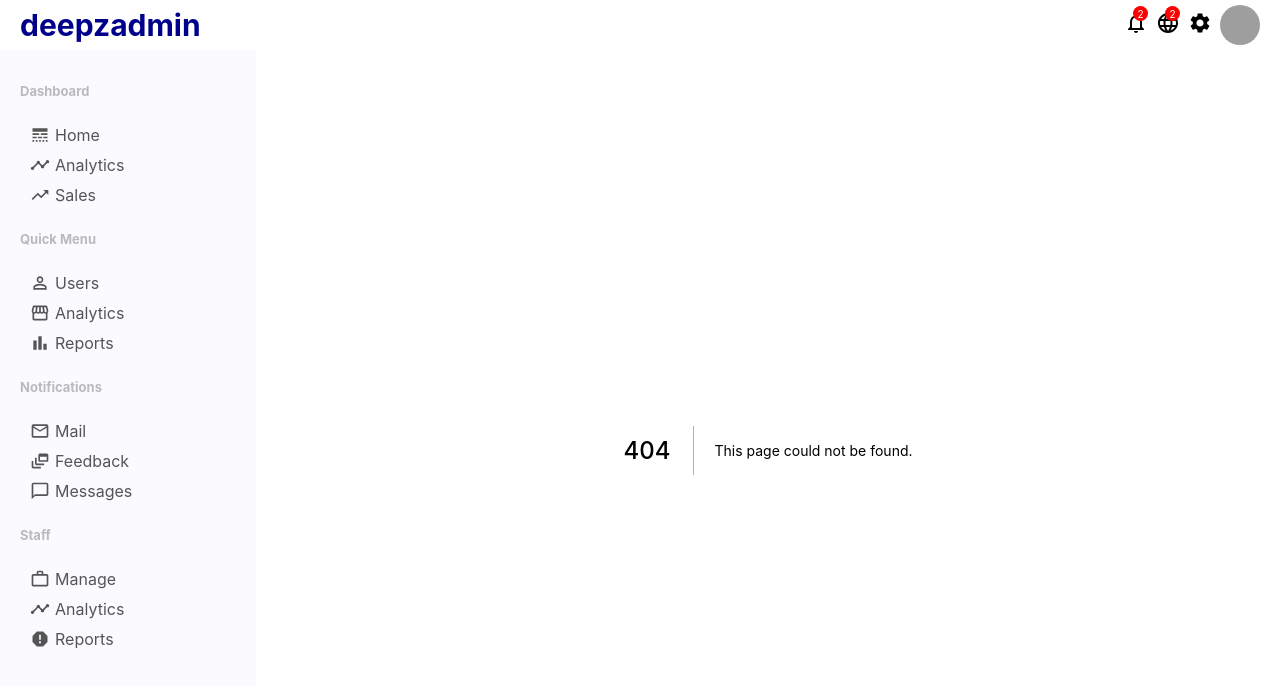
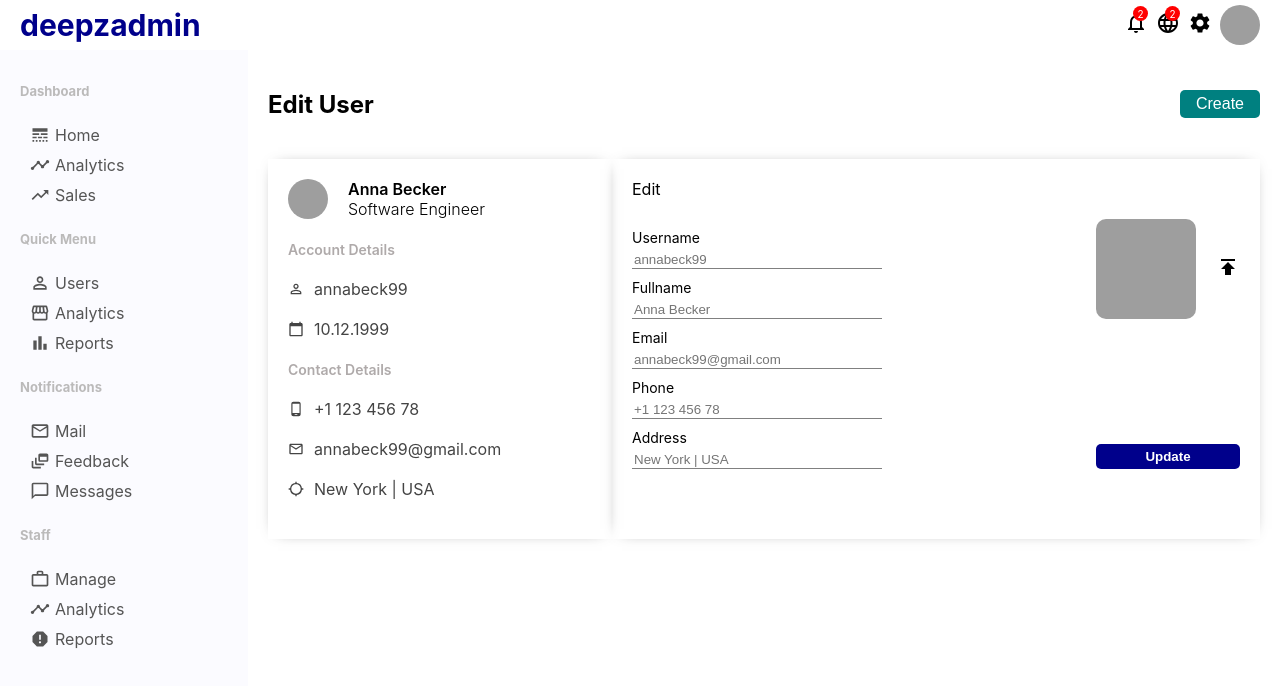
Before and after one commit to deepzS2/MERN-ecommerce, a Next.js app in the folder frontend/: page /user/1 in a window 1280 px wide. Before the commit this address had no page. Shown: the top 686 px of the page. Built offline with nearby package versions, Linux system fonts and the light colour scheme; grey boxes are pictures that could not be loaded.

Commit message:
✨(frontend): User page

```diff
--- /dev/null
+++ b/frontend/src/pages/user/[id].tsx
@@ -0,0 +1,155 @@
+import { NextPage } from 'next'
+import Image from 'next/image'
+import {
+	MdPermIdentity,
+	MdCalendarToday,
+	MdPhoneAndroid,
+	MdMailOutline,
+	MdLocationSearching,
+	MdPublish,
+} from 'react-icons/md'
+
+import {
+	Container,
+	TitleContainer,
+	UserContainer,
+	ImageContainer,
+	UserShow,
+	UserUpdate,
+	FormItem,
+} from '@styles/pages/User'
+
+const User: NextPage = () => {
+	const iconsSize = 16
+
+	return (
+		<Container>
+			<TitleContainer>
+				<h1>Edit User</h1>
+				<button>Create</button>
+			</TitleContainer>
+			<UserContainer>
+				<UserShow>
+					<div className="top">
+						<ImageContainer>
+							<Image
+								src="https://images.pexels.com/photos/1152994/pexels-photo-1152994.jpeg?auto=compress&cs=tinysrgb&dpr=2&w=500"
+								alt="Avatar"
+								layout="fill"
+								objectFit="cover"
+							/>
+						</ImageContainer>
+						<div className="user">
+							<span className="username">Anna Becker</span>
+							<span className="title">Software Engineer</span>
+						</div>
+					</div>
+					<div className="bottom">
+						<span className="title">Account Details</span>
+						<div className="info">
+							<MdPermIdentity size={iconsSize} />
+							<span className="infoTitle">annabeck99</span>
+						</div>
+						<div className="info">
+							<MdCalendarToday size={iconsSize} />
+							<span className="infoTitle">10.12.1999</span>
+						</div>
+
+						<span className="title">Contact Details</span>
+						<div className="info">
+							<MdPhoneAndroid size={iconsSize} />
+							<span className="infoTitle">+1 123 456 78</span>
+						</div>
+						<div className="info">
+							<MdMailOutline size={iconsSize} />
+							<span className="infoTitle">annabeck99@gmail.com</span>
+						</div>
+						<div className="info">
+							<MdLocationSearching size={iconsSize} />
+							<span className="infoTitle">New York | USA</span>
+						</div>
+					</div>
+				</UserShow>
+				<UserUpdate>
+					<span className="title">Edit</span>
+					<form>
+						<div className="left">
+							<FormItem>
+								<label htmlFor="username">Username</label>
+								<input
+									type="text"
+									placeholder="annabeck99"
+									name="username"
+									id="username"
+								/>
+							</FormItem>
+							<FormItem>
+								<label htmlFor="fullname">Fullname</label>
+								<input
+									type="text"
+									placeholder="Anna Becker"
+									name="fullname"
+									id="fullname"
+								/>
+							</FormItem>
+							<FormItem>
+								<label htmlFor="email">Email</label>
+								<input
+									type="text"
+									placeholder="annabeck99@gmail.com"
+									name="email"
+									id="email"
+								/>
+							</FormItem>
+							<FormItem>
+								<label htmlFor="phone">Phone</label>
+								<input
+									type="text"
+									placeholder="+1 123 456 78"
+									name="phone"
+									id="phone"
+								/>
+							</FormItem>
+							<FormItem>
+								<label htmlFor="address">Address</label>
+								<input
+									type="text"
+									placeholder="New York | USA"
+									name="address"
+									id="address"
+								/>
+							</FormItem>
+						</div>
+						<div className="right">
+							<div className="upload">
+								<ImageContainer
+									style={{ marginRight: '20px' }}
+									containerType="upload"
+								>
+									<Image
+										src="https://images.pexels.com/photos/1152994/pexels-photo-1152994.jpeg?auto=compress&cs=tinysrgb&dpr=2&w=500"
+										alt="Avatar"
+										layout="fill"
+										objectFit="cover"
+									/>
+								</ImageContainer>
+								<label htmlFor="avatar">
+									<MdPublish size={iconsSize * 1.5} />
+								</label>
+								<input
+									style={{ display: 'none' }}
+									type="file"
+									name="avatar"
+									id="avatar"
+								/>
+							</div>
+							<button type="submit">Update</button>
+						</div>
+					</form>
+				</UserUpdate>
+			</UserContainer>
+		</Container>
+	)
+}
+
+export default User
--- /dev/null
+++ b/frontend/src/styles/pages/User.ts
@@ -0,0 +1,155 @@
+import styled from 'styled-components'
+
+interface ImageContainerProps {
+	containerType?: 'upload'
+}
+
+export const Container = styled.section`
+	padding: 20px;
+`
+
+export const TitleContainer = styled.div`
+	display: flex;
+	align-items: center;
+	justify-content: space-between;
+
+	button {
+		width: 80px;
+		border: none;
+		padding: 5px;
+		background-color: ${({ theme }) => theme.colors.teal};
+		border-radius: 5px;
+		cursor: pointer;
+		color: ${({ theme }) => theme.colors.white};
+		font-size: 16px;
+	}
+`
+
+export const UserContainer = styled.div`
+	display: flex;
+	margin-top: 20px;
+
+	.update {
+		flex: 1;
+		padding: 20px;
+		box-shadow: 0px 0px 15px -10px rgba(0, 0, 0, 0.75);
+		margin-left: 20px;
+	}
+`
+
+export const UserShow = styled.div`
+	flex: 1;
+	padding: 20px;
+	box-shadow: 0px 0px 15px -10px rgba(0, 0, 0, 0.75);
+
+	.top {
+		display: flex;
+		align-items: center;
+
+		.user {
+			display: flex;
+			flex-direction: column;
+			margin-left: 20px;
+
+			.username {
+				font-weight: 600;
+			}
+
+			.title {
+				font-weight: 300;
+			}
+		}
+	}
+
+	.bottom {
+		margin-top: 20px;
+
+		.title {
+			font-size: 14px;
+			font-weight: 600;
+			color: rgb(175, 170, 170);
+		}
+
+		.info {
+			display: flex;
+			align-items: center;
+			margin: 20px 0;
+			color: ${({ theme }) => theme.colors.darkGrey};
+
+			.infoTitle {
+				margin-left: 10px;
+			}
+		}
+	}
+`
+
+export const UserUpdate = styled.div`
+	flex: 2;
+	padding: 20px;
+	box-shadow: 0px 0px 15px -10px rgba(0, 0, 0, 0.75);
+
+	form {
+		display: flex;
+		justify-content: space-between;
+		margin-top: 20px;
+
+		.title {
+			font-size: 24px;
+			font-weight: 600;
+		}
+
+		.right {
+			display: flex;
+			flex-direction: column;
+			justify-content: space-between;
+		}
+
+		.upload {
+			display: flex;
+			align-items: center;
+
+			label {
+				cursor: pointer;
+			}
+		}
+
+		button[type='submit'] {
+			border-radius: 5px;
+			border: none;
+			padding: 5px;
+			cursor: pointer;
+			background-color: ${({ theme }) => theme.colors.darkBlue};
+			color: ${({ theme }) => theme.colors.white};
+			font-weight: 600;
+		}
+	}
+`
+
+export const ImageContainer = styled.div<ImageContainerProps>`
+	position: relative;
+
+	width: ${({ containerType }) =>
+		containerType === 'upload' ? '100px' : '40px'};
+	height: ${({ containerType }) =>
+		containerType === 'upload' ? '100px' : '40px'};
+	border-radius: ${({ containerType }) =>
+		containerType === 'upload' ? '10px' : '50%'};
+	overflow: hidden;
+`
+
+export const FormItem = styled.div`
+	display: flex;
+	flex-direction: column;
+	margin-top: 10px;
+
+	label {
+		margin-bottom: 5px;
+		font-size: 14px;
+	}
+
+	input {
+		border: none;
+		width: 250px;
+		border-bottom: 1px solid gray;
+	}
+`
```
